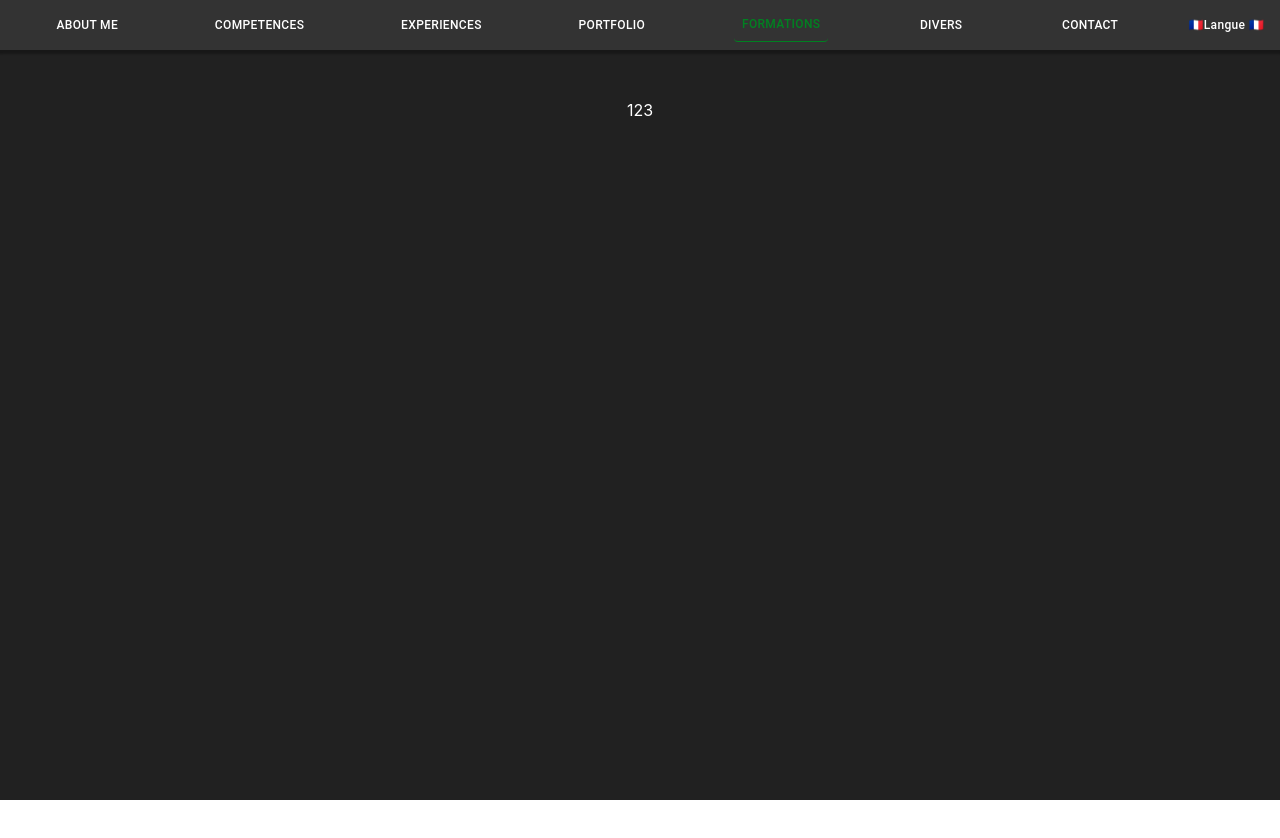
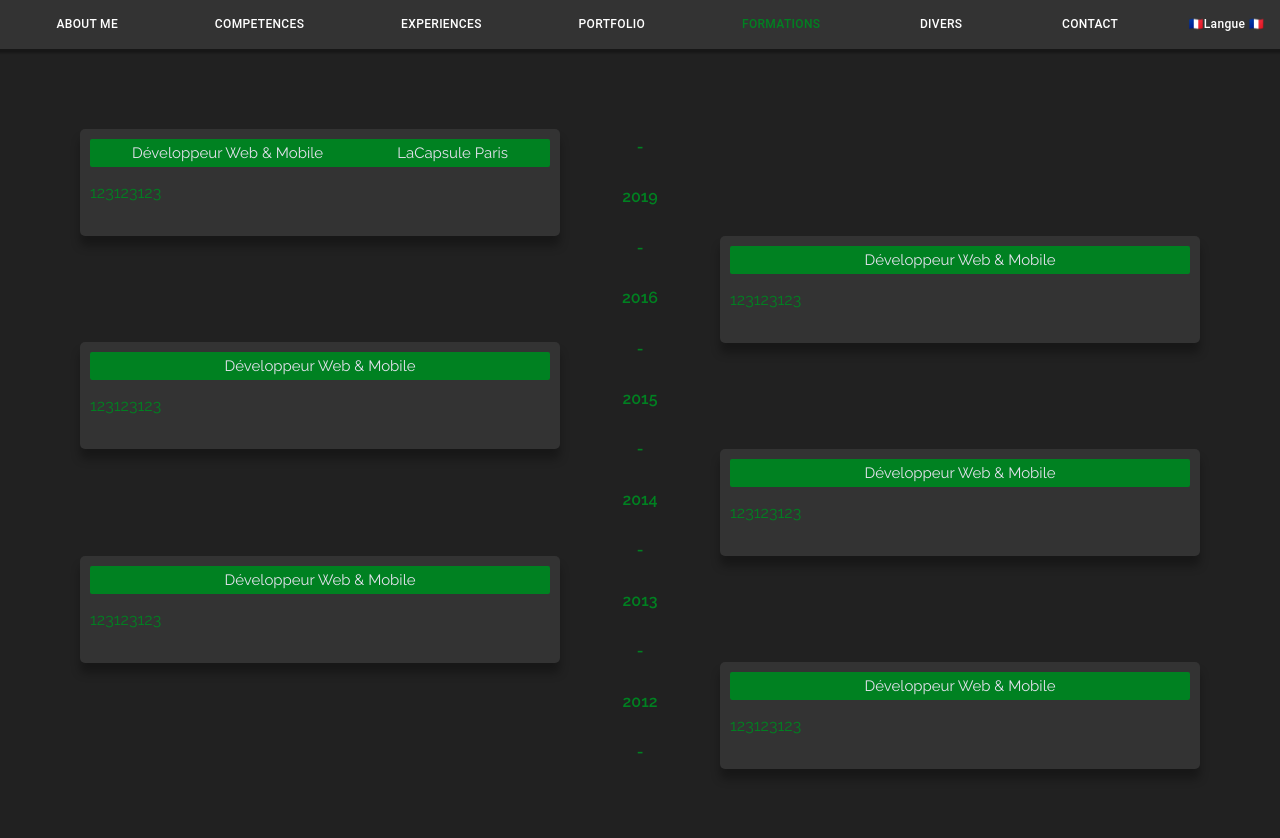
Before and after one commit to AvilaAi/Ai-ZHANG, a React (Create React App) app: page /formations in a window 1280 px wide. Shown: the top 838 px of the page. Before the commit the page ends 800 px from the top, so only its background shows below. Built offline with nearby package versions, Linux system fonts and the light colour scheme.

Commit message:
color and forme designed

```diff
--- a/src/Component/Contact.js
+++ b/src/Component/Contact.js
@@ -1,14 +1,36 @@
 import React from 'react';
-import PropTypes from 'prop-types';
 import Container from './Container';
-
-const Contact = props => {
+const contact = [
+	{ name: 'Email', info: 'ai.z08@hotmail.com' },
+	{ name: 'Linkedin', info: 'https://www.linkedin.com/in/ai-zhang-94b871188/' },
+	{ name: 'Tel', info: '+33 (0)6 52 02 33 92' },
+	{ name: 'Adress', info: '75001 Paris, France' },
+];
+const Contact = () => {
 	return (
 		<Container>
-			<div>123</div>
+			<div id='contact'>
+				{contact.map((c, i) => {
+					return (
+						<div className='card contact'>
+							{c.name}
+							<div
+								style={{
+									width: '100%',
+									display: 'flex',
+									fontSize: 15,
+									marginTop: 10,
+									justifyContent: 'center',
+								}}
+							>
+								<p>{c.info}</p>
+							</div>
+						</div>
+					);
+				})}
+			</div>
 		</Container>
-	);};
-
-Contact.propTypes = {};
+	);
+};
 
 export default Contact;
--- a/src/Component/Container.js
+++ b/src/Component/Container.js
@@ -4,7 +4,7 @@ import { Link } from 'react-router-dom';
 
 const useStyles = makeStyles(theme => ({
 	main: {
-		padding: '50px',
+		padding: '80px',
 		position: 'relative',
 		display: 'flex',
 		alignItems: 'center',
--- a/src/Component/Formations.js
+++ b/src/Component/Formations.js
@@ -1,11 +1,56 @@
 import React from 'react';
 import PropTypes from 'prop-types';
 import Container from './Container';
+import { Divider } from '@material-ui/core';
 
 const Formations = props => {
 	return (
 		<Container>
-			<div>123</div>
+			<div id='formation'>
+				<div
+					className='year'
+					style={{
+						height: '100%',
+						display: 'flex',
+						flexDirection: 'column',
+						justifyContent: 'space-around',
+						alignItems: 'center',
+					}}
+				>
+					- <p>2019</p>-<p> 2016</p>-<p>2015</p>-<p>2014</p>-<p>2013</p>-<p>2012</p>-
+				</div>
+
+				<div className='card f1'>
+					<div className='title'>
+						Développeur Web & Mobile <span> LaCapsule Paris</span>
+					</div>
+					<p>123123123</p>
+				</div>
+				<div className='card f2'>
+					<div className='title'>Développeur Web & Mobile</div>
+					<p>123123123</p>
+				</div>
+				<div className='card f3'>
+					{' '}
+					<div className='title'>Développeur Web & Mobile</div>
+					<p>123123123</p>
+				</div>
+				<div className='card f4'>
+					{' '}
+					<div className='title'>Développeur Web & Mobile</div>
+					<p>123123123</p>
+				</div>
+				<div className='card f5'>
+					{' '}
+					<div className='title'>Développeur Web & Mobile</div>
+					<p>123123123</p>
+				</div>
+				<div className='card f6'>
+					{' '}
+					<div className='title'>Développeur Web & Mobile</div>
+					<p>123123123</p>
+				</div>
+			</div>
 		</Container>
 	);
 };
--- a/src/index.css
+++ b/src/index.css
@@ -1,6 +1,7 @@
+@import url("https://fonts.googleapis.com/css?family=Raleway:400,600");
 body {
   margin: 0;
-  font-family: -apple-system, BlinkMacSystemFont, 'Segoe UI', 'Roboto', 'Oxygen', 'Ubuntu', 'Cantarell', 'Fira Sans', 'Droid Sans', 'Helvetica Neue', sans-serif;
+  font-family: "Raleway", sans-serif;
   -webkit-font-smoothing: antialiased;
   -moz-osx-font-smoothing: grayscale;
 }
@@ -20,18 +21,13 @@ button.MuiButton-root {
   color: #fff;
 }
 
-button.MuiButton-root:hover,
-button.target {
-  border-bottom: 1px solid;
-}
-
 button.aboutme {
   color: #fff;
 }
 
 button.MuiButton-root.competences:hover,
 button.competences.target {
-  color: #bd0202;
+  color: #9b0909;
 }
 
 button.MuiButton-root.experiences:hover,
@@ -41,7 +37,7 @@ button.experiences.target {
 
 button.MuiButton-root.portfolio:hover,
 button.portfolio.target {
-  color: #ffee02;
+  color: #e1b12c;
 }
 
 button.MuiButton-root.formations:hover,
@@ -59,9 +55,36 @@ button.contact.target {
   color: #9c27b0;
 }
 
+.page {
+  padding: 0;
+  background: #212121;
+  min-height: 100vh;
+}
+
+.navbar {
+  position: -webkit-sticky;
+  position: sticky;
+  top: 0px;
+  background: #333333;
+  padding: 8px;
+  -webkit-box-shadow: 0px 2px 2px 2px rgba(0, 0, 0, 0.3);
+          box-shadow: 0px 2px 2px 2px rgba(0, 0, 0, 0.3);
+  z-index: 200;
+}
+
+#competence {
+  padding: 0px 50px 0px 50px;
+  display: -ms-grid;
+  display: grid;
+  height: 90vh;
+  -ms-grid-rows: (1fr)[4];
+      grid-template-rows: repeat(4, 1fr);
+  -ms-grid-columns: (1fr)[4];
+      grid-template-columns: repeat(4, 1fr);
+  grid-gap: 40px;
+}
+
 .card {
-  width: auto;
-  height: auto;
   border-radius: 5px;
   -webkit-box-shadow: 0px 10px 10px 0px rgba(0, 0, 0, 0.3);
           box-shadow: 0px 10px 10px 0px rgba(0, 0, 0, 0.3);
@@ -70,16 +93,35 @@ button.contact.target {
   transition: box-shadow 0.5s, transform 0.5s;
   transition: box-shadow 0.5s, transform 0.5s, -webkit-box-shadow 0.5s, -webkit-transform 0.5s;
   will-change: transform;
-  border: 5px solid none;
-  margin: 20px;
   background: #333333;
   padding: 10px;
   -webkit-animation: fadeIn 0.5s;
           animation: fadeIn 0.5s;
 }
 
+.card.frontend {
+  grid-row: span 2;
+  grid-column: span 3;
+}
+
+.card.backend {
+  grid-row: span 2;
+  grid-column: span 2;
+}
+
+.card.methode {
+  grid-row: span 2;
+  grid-column: span 1;
+}
+
+.card.design {
+  grid-row: span 2;
+  grid-column: span 2;
+}
+
 .card-title {
   width: 100%;
+  height: auto;
   display: -webkit-box;
   display: -ms-flexbox;
   display: flex;
@@ -87,12 +129,10 @@ button.contact.target {
   -webkit-box-pack: center;
       -ms-flex-pack: center;
           justify-content: center;
-  background: #494848;
+  background: #212121;
   margin-bottom: 20px;
-  -webkit-box-shadow: 0px 2px 2px 2px rgba(0, 0, 0, 0.3);
-          box-shadow: 0px 2px 2px 2px rgba(0, 0, 0, 0.3);
-  font-weight: 900;
-  font-size: 22px;
+  font-weight: 800;
+  font-size: 15px;
 }
 
 @-webkit-keyframes fadeIn {
@@ -124,6 +164,7 @@ button.contact.target {
   width: 800px;
   height: auto;
   color: #ff8d00;
+  margin-bottom: 30px;
 }
 
 .card-ex-content {
@@ -140,25 +181,196 @@ button.contact.target {
 .MuiChip-root {
   color: #e4e2ee;
   margin: 0px 10px 10px 10px;
-  background: #bd0202;
+  background: #9b0909;
   -webkit-box-shadow: 0px 2px 2px 2px rgba(0, 0, 0, 0.3);
           box-shadow: 0px 2px 2px 2px rgba(0, 0, 0, 0.3);
 }
 
-.page {
-  padding: 0;
-  background: #212121;
-  min-height: 100vh;
+#portfolio {
+  padding: 0px 50px 0px 50px;
+  display: -ms-grid;
+  display: grid;
+  height: 100vh;
+  width: 100%;
+  -ms-grid-rows: (1fr)[2];
+      grid-template-rows: repeat(2, 1fr);
+  -ms-grid-columns: (1fr)[6];
+      grid-template-columns: repeat(6, 1fr);
+  grid-gap: 50px;
+  color: #333333;
 }
 
-.navbar {
-  position: -webkit-sticky;
-  position: sticky;
-  top: 0px;
+#portfolio .content {
+  height: 75%;
+  width: 100%;
+  border-radius: 5px;
   background: #333333;
-  padding: 8px;
-  -webkit-box-shadow: 0px 2px 2px 2px rgba(0, 0, 0, 0.3);
-          box-shadow: 0px 2px 2px 2px rgba(0, 0, 0, 0.3);
-  z-index: 200;
+}
+
+#portfolio .card {
+  background: #e1b12c;
+}
+
+#portfolio .port4 {
+  grid-row: span 1;
+  grid-column: span 2;
+  -webkit-transform: rotate(-8deg);
+          transform: rotate(-8deg);
+}
+
+#portfolio .port4:hover {
+  -webkit-transform: none;
+          transform: none;
+}
+
+#portfolio .port5 {
+  grid-row: span 1;
+  grid-column: span 2;
+  -webkit-transform: rotate(5deg);
+          transform: rotate(5deg);
+}
+
+#portfolio .port5:hover {
+  -webkit-transform: none;
+          transform: none;
+}
+
+#portfolio .port6 {
+  grid-row: span 1;
+  grid-column: span 2;
+  -webkit-transform: rotate(7deg);
+          transform: rotate(7deg);
+}
+
+#portfolio .port6:hover {
+  -webkit-transform: none;
+          transform: none;
+}
+
+#portfolio .port1 {
+  grid-row: span 1;
+  grid-column: span 2;
+}
+
+#portfolio .port2 {
+  grid-row: span 1;
+  grid-column: span 2;
+}
+
+#portfolio .port3 {
+  grid-row: span 1;
+  grid-column: span 2;
+}
+
+#formation {
+  height: 80vh;
+  color: #e4e2ee;
+  display: -ms-grid;
+  display: grid;
+  width: 100%;
+  -ms-grid-rows: (1fr)[6];
+      grid-template-rows: repeat(6, 1fr);
+  -ms-grid-columns: (1fr)[7];
+      grid-template-columns: repeat(7, 1fr);
+  grid-gap: 0px;
+}
+
+#formation .card .title {
+  background: #008121;
+  width: auto;
+  border-radius: 2px;
+  padding: 5px;
+  font-size: 15px;
+  display: -webkit-box;
+  display: -ms-flexbox;
+  display: flex;
+  -ms-flex-pack: distribute;
+      justify-content: space-around;
+}
+
+#formation .card p {
+  color: #008121;
+}
+
+#formation .year {
+  grid-row: span 6;
+  -ms-grid-column: 4;
+  -ms-grid-column-span: 1;
+  grid-column: 4 / span 1;
+  color: #008121;
+  font-weight: 600;
+}
+
+#formation .f1 {
+  -ms-grid-row: 1;
+  -ms-grid-row-span: 1;
+  grid-row: 1 / span 1;
+  -ms-grid-column: 1;
+  -ms-grid-column-span: 3;
+  grid-column: 1 / span 3;
+}
+
+#formation .f2 {
+  -ms-grid-row: 2;
+  -ms-grid-row-span: 1;
+  grid-row: 2 / span 1;
+  -ms-grid-column: 5;
+  -ms-grid-column-span: 3;
+  grid-column: 5 / span 3;
+}
+
+#formation .f3 {
+  -ms-grid-row: 3;
+  -ms-grid-row-span: 1;
+  grid-row: 3 / span 1;
+  -ms-grid-column: 1;
+  -ms-grid-column-span: 3;
+  grid-column: 1 / span 3;
+}
+
+#formation .f4 {
+  -ms-grid-row: 4;
+  -ms-grid-row-span: 1;
+  grid-row: 4 / span 1;
+  -ms-grid-column: 5;
+  -ms-grid-column-span: 3;
+  grid-column: 5 / span 3;
+}
+
+#formation .f5 {
+  -ms-grid-row: 5;
+  -ms-grid-row-span: 1;
+  grid-row: 5 / span 1;
+  -ms-grid-column: 1;
+  -ms-grid-column-span: 3;
+  grid-column: 1 / span 3;
+}
+
+#formation .f6 {
+  -ms-grid-row: 6;
+  -ms-grid-row-span: 1;
+  grid-row: 6 / span 1;
+  -ms-grid-column: 5;
+  -ms-grid-column-span: 3;
+  grid-column: 5 / span 3;
+}
+
+#contact {
+  height: 40vh;
+  color: #e4e2ee;
+  display: -ms-grid;
+  display: grid;
+  width: 80%;
+  -ms-grid-rows: (1fr)[2];
+      grid-template-rows: repeat(2, 1fr);
+  -ms-grid-columns: (1fr)[2];
+      grid-template-columns: repeat(2, 1fr);
+  grid-gap: 50px;
+  padding-top: 50px;
+}
+
+#contact .card {
+  background: #640274;
+  font-family: Arial, Helvetica, sans-serif;
 }
 /*# sourceMappingURL=index.css.map */
--- a/src/index.scss
+++ b/src/index.scss
@@ -1,9 +1,21 @@
-$red: #bd0202;
+// Import Google Font - Raleway 300 & 700
+@import url('https://fonts.googleapis.com/css?family=Raleway:400,600');
+
+// ===================
+// Font and color variables
+// ===================
+
+// Fonts
+$sans-serif: 'Raleway', sans-serif;
+$font-light: 400;
+$font-bold: 600;
+
+$red: #9b0909;
 $orange: #ff8d00;
-$yellow: #ffee02;
+$yellow: #e1b12c;
 $green: #008121;
 $blue: #004cff;
-$violet: #760088;
+$violet: #640274;
 $darkgray: #212121;
 $gray: #333333;
 $lightgray: #494848;
@@ -12,8 +24,7 @@ $shadow: 0px 2px 2px 2px rgba(0, 0, 0, 0.3);
 
 body {
 	margin: 0;
-	font-family: -apple-system, BlinkMacSystemFont, 'Segoe UI', 'Roboto', 'Oxygen', 'Ubuntu', 'Cantarell', 'Fira Sans',
-		'Droid Sans', 'Helvetica Neue', sans-serif;
+	font-family: $sans-serif;
 	-webkit-font-smoothing: antialiased;
 	-moz-osx-font-smoothing: grayscale;
 }
@@ -31,11 +42,6 @@ button.MuiButton-root {
 	font-weight: 550;
 	font-size: 12px;
 	color: #fff;
-}
-
-button.MuiButton-root:hover,
-button.target {
-	border-bottom: 1px solid;
 }
 
 button.aboutme {
@@ -69,30 +75,64 @@ button.MuiButton-root.contact:hover,
 button.contact.target {
 	color: #9c27b0;
 }
+.page {
+	padding: 0;
+	background: $darkgray;
+	min-height: 100vh;
+}
+.navbar {
+	position: sticky;
+	top: 0px;
+	background: $gray;
+	padding: 8px;
+	box-shadow: 0px 2px 2px 2px rgba(0, 0, 0, 0.3);
+	z-index: 200;
+}
 
+#competence {
+	padding: 0px 50px 0px 50px;
+	display: grid;
+	height: 90vh;
+	grid-template-rows: repeat(4, 1fr);
+	grid-template-columns: repeat(4, 1fr);
+	grid-gap: 40px;
+}
 .card {
-	width: auto;
-	height: auto;
 	border-radius: 5px;
 	box-shadow: 0px 10px 10px 0px rgba(0, 0, 0, 0.3);
 	transition: box-shadow 0.5s, transform 0.5s;
 	will-change: transform;
-	border: 5px solid none;
-	margin: 20px;
 	background: #333333;
 	padding: 10px;
 	animation: fadeIn 0.5s;
+
+	&.frontend {
+		grid-row: span 2;
+		grid-column: span 3;
+	}
+	&.backend {
+		grid-row: span 2;
+		grid-column: span 2;
+	}
+	&.methode {
+		grid-row: span 2;
+		grid-column: span 1;
+	}
+	&.design {
+		grid-row: span 2;
+		grid-column: span 2;
+	}
 }
 .card-title {
 	width: 100%;
+	height: auto;
 	display: flex;
 	border-radius: 5px;
 	justify-content: center;
-	background: $lightgray;
+	background: $darkgray;
 	margin-bottom: 20px;
-	box-shadow: $shadow;
-	font-weight: 900;
-	font-size: 22px;
+	font-weight: 800;
+	font-size: 15px;
 }
 
 @keyframes fadeIn {
@@ -112,17 +152,19 @@ button.contact.target {
 	width: 800px;
 	height: auto;
 	color: $orange;
+	margin-bottom: 30px;
 }
 
 .card-ex-content {
 	padding: 10px;
 	margin: 10px;
+	& .title {
+		background: $orange;
+		padding: 3px;
+		font-size: 15px;
+	}
 }
-.card-ex-content .title {
-	background: $orange;
-	padding: 3px;
-	font-size: 15px;
-}
+
 .MuiChip-root {
 	color: $white;
 	margin: 0px 10px 10px 10px;
@@ -130,16 +172,128 @@ button.contact.target {
 	box-shadow: 0px 2px 2px 2px rgba(0, 0, 0, 0.3);
 }
 
-.page {
-	padding: 0;
-	background: #212121;
-	min-height: 100vh;
+#portfolio {
+	padding: 0px 50px 0px 50px;
+	display: grid;
+	height: 100vh;
+	width: 100%;
+	grid-template-rows: repeat(2, 1fr);
+	grid-template-columns: repeat(6, 1fr);
+	grid-gap: 50px;
+	color: $gray;
+	& .content {
+		height: 75%;
+		width: 100%;
+		border-radius: 5px;
+		background: $gray;
+	}
+	& .card {
+		background: $yellow;
+	}
+
+	& .port4 {
+		grid-row: span 1;
+		grid-column: span 2;
+		transform: rotate(-8deg);
+		&:hover {
+			transform: none;
+		}
+	}
+	& .port5 {
+		grid-row: span 1;
+		grid-column: span 2;
+		transform: rotate(5deg);
+		&:hover {
+			transform: none;
+		}
+	}
+	& .port6 {
+		grid-row: span 1;
+		grid-column: span 2;
+		transform: rotate(7deg);
+		&:hover {
+			transform: none;
+		}
+	}
+	& .port1 {
+		grid-row: span 1;
+		grid-column: span 2;
+	}
+	& .port2 {
+		grid-row: span 1;
+		grid-column: span 2;
+	}
+	& .port3 {
+		grid-row: span 1;
+		grid-column: span 2;
+	}
 }
-.navbar {
-	position: sticky;
-	top: 0px;
-	background: #333333;
-	padding: 8px;
-	box-shadow: 0px 2px 2px 2px rgba(0, 0, 0, 0.3);
-	z-index: 200;
+
+#formation {
+	height: 80vh;
+	color: $white;
+	display: grid;
+	width: 100%;
+	grid-template-rows: repeat(6, 1fr);
+	grid-template-columns: repeat(7, 1fr);
+	grid-gap: 0px;
+
+	& .card .title {
+		background: $green;
+		width: auto;
+		border-radius: 2px;
+		padding: 5px;
+		font-size: 15px;
+		display: flex;
+		justify-content: space-around;
+	}
+	& .card p {
+		color: $green;
+	}
+
+	& .year {
+		grid-row: span 6;
+		grid-column: 4 / span 1;
+		color: $green;
+		font-weight: $font-bold;
+	}
+	& .f1 {
+		grid-row: 1 / span 1;
+		grid-column: 1 / span 3;
+	}
+	& .f2 {
+		grid-row: 2 / span 1;
+		grid-column: 5 / span 3;
+	}
+	& .f3 {
+		grid-row: 3 / span 1;
+		grid-column: 1 / span 3;
+	}
+	& .f4 {
+		grid-row: 4 / span 1;
+		grid-column: 5 / span 3;
+	}
+	& .f5 {
+		grid-row: 5 / span 1;
+		grid-column: 1 / span 3;
+	}
+	& .f6 {
+		grid-row: 6 / span 1;
+		grid-column: 5 / span 3;
+	}
 }
+
+#contact {
+	height: 40vh;
+	color: $white;
+	display: grid;
+	width: 80%;
+	grid-template-rows: repeat(2, 1fr);
+	grid-template-columns: repeat(2, 1fr);
+	grid-gap: 50px;
+	padding-top: 50px;
+	& .card {
+		background: $violet;
+		font-family: Arial, Helvetica, sans-serif;
+	}
+}
```
Also changed, not shown: src/Component/Competences.js (+18 -17 lines), src/Component/Experiences.js (+24 -2 lines), src/Component/Portfolio.js (+27 -6 lines), 1 other file (tests, documents, lock files or other folders).
